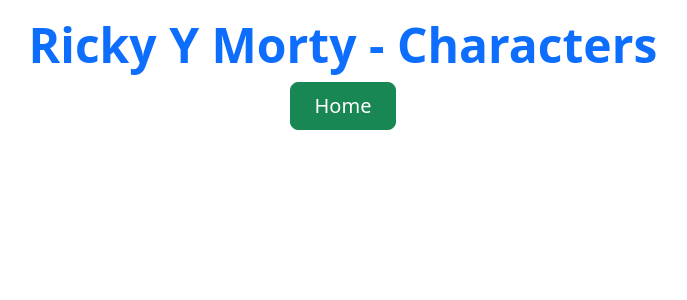
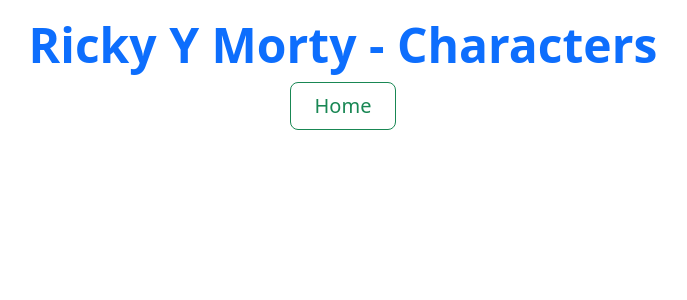
Before and after one commit to tineodev/rick_morty_api, a Django app: page /list/ in a window 1280 px wide. Shown: the top 300 px of the page, without its empty margins (297-984 px from the left). Run offline with Django 4.2, Linux system fonts and the light colour scheme; data that the repository does not hold is empty.

Commit message:
Finish characters HTML

```diff
--- a/rick_morty/static/style.css
+++ b/rick_morty/static/style.css
@@ -1,5 +1,3 @@
-div.especial {
-  text-align: center;
-  align-items: center;
-  text-align: center;
+div.div_titulo h5{
+  color: rebeccapurple;
 }
--- a/rick_morty/templates/rick_morty/view.html
+++ b/rick_morty/templates/rick_morty/view.html
@@ -7,15 +7,15 @@
 {% block body %}
 <h1 class="display-5 fw-bold pt-3 text-primary">Ricky Y Morty - Characters</h1>
 
-<a class="btn btn-success btn-lg px-4 gap-3" href="{% url 'index' %}" role="button">Home</a>
+<a class="btn btn-outline-success btn-lg px-4 gap-3" href="{% url 'index' %}" role="button">Home</a>
 
 
-<div class="d-flex p-2 flex-wrap especial">
+<div class="d-flex p-2 flex-wrap div_titulo">
   {% for character in lista %}
   <div class="card m-3" style="width: 18rem;">
     <img src="{{character.image}}" class="card-img-top" alt="character_image">
     <div class="card-body">
-      <h5 class="card-title">{{character.name}}</h5>
+      <h5 class="card-title ">{{character.name}}</h5>
     </div>
     <ul class="list-group list-group-flush">
       <li class="list-group-item">{{character.status}}</li>
```
